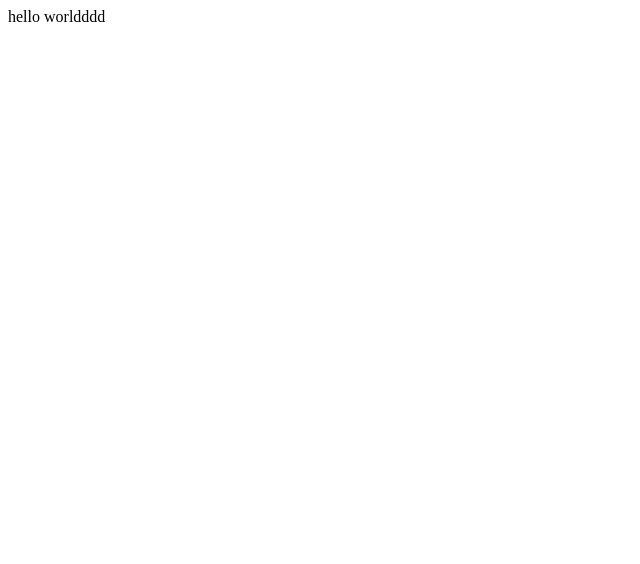
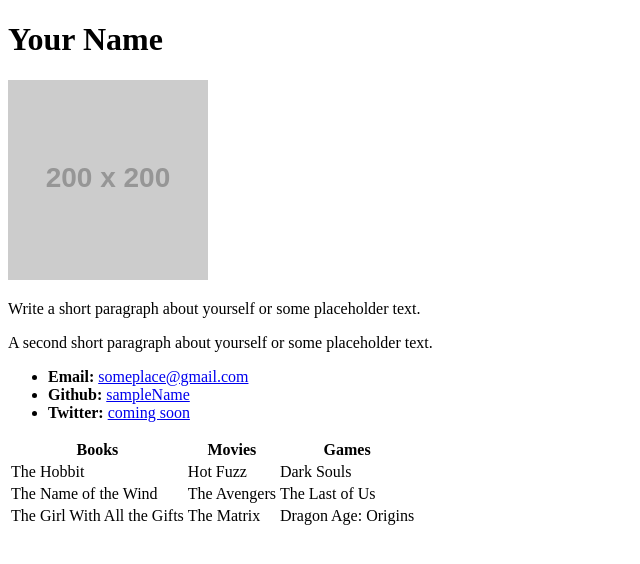
Before and after one commit to hepatrick/Xuan-Github-pages, a plain HTML site: page index.html in a window 1280 px wide. Shown: the whole page, without its empty margins (0-640 px from the left). Drawn offline with Linux system fonts and the light colour scheme; placeholder pictures from the web are drawn by us.

Commit message:
Bio update

```diff
--- a/index.html
+++ b/index.html
@@ -1 +1,48 @@
-hello worldddd
+<!DOCTYPE html>
+<html lang="en-us">
+<head>
+  <meta charset="UTF-8">
+  <title>Activity 1: Basic HTML Bio</title>
+</head>
+
+<body>
+
+  <h1>Your Name</h1>
+
+  <img src="https://placehold.it/200x200" alt="Your Name">
+
+  <p>Write a short paragraph about yourself or some placeholder text.</p>
+  <p>A second short paragraph about yourself or some placeholder text.</p>
+
+  <ul>
+    <li><strong>Email:</strong> <a href="#">someplace@gmail.com</a></li>
+    <li><strong>Github:</strong> <a href="#">sampleName</a></li>
+    <li><strong>Twitter:</strong> <a href="#">coming soon</a></li>
+  </ul>
+
+  <table>
+    <tr>
+      <th>Books</th>
+      <th>Movies</th>
+      <th>Games</th>
+    </tr>
+    <tr>
+      <td>The Hobbit</td>
+      <td>Hot Fuzz</td>
+      <td>Dark Souls</td>
+    </tr>
+    <tr>
+      <td>The Name of the Wind</td>
+      <td>The Avengers</td>
+      <td>The Last of Us</td>
+    </tr>
+    <tr>
+      <td>The Girl With All the Gifts</td>
+      <td>The Matrix</td>
+      <td>Dragon Age: Origins</td>
+    </tr>
+  </table>
+
+</body>
+
+</html>
```
